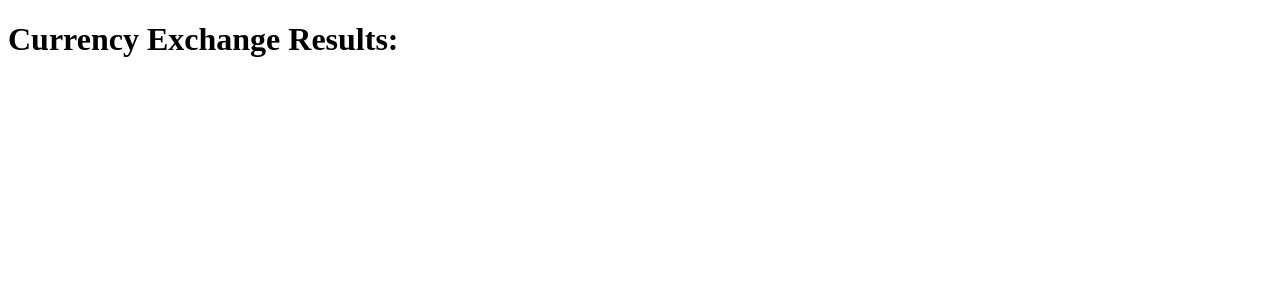
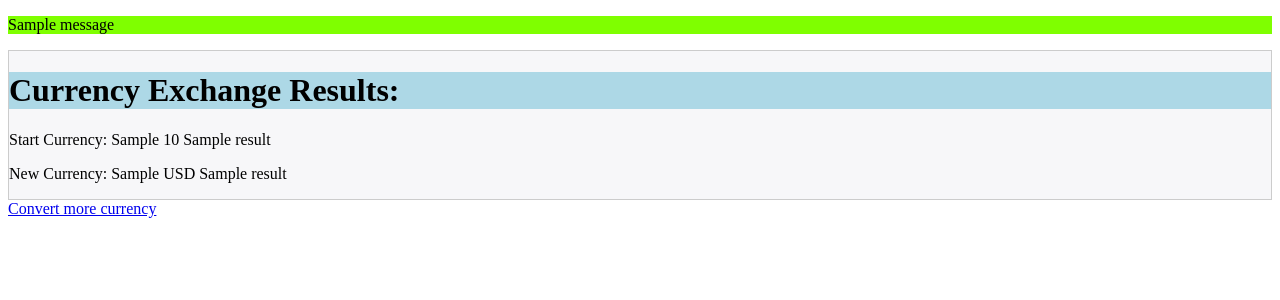
Before and after one commit to storrer/forex-with-flask, a Flask app: template templates/results-page.html in a window 1280 px wide. Shown: the top 300 px of the page. Run offline with Flask 2, Linux system fonts and the light colour scheme; the template is opened without the code that fills it: most values are stand-ins (such as "Sample title", 1, 10 or a date in 2020); one stand-in notice (Sample message) is shown.

Commit message:
Implemented everything this morning

```diff
--- a/app.py
+++ b/app.py
@@ -1,31 +1,20 @@
 # Christopher Storrer's Assessment
-from flask import Flask, request, render_template, flash, session
-# Our currency rate getter
-from forex_python.converter import CurrencyRates
-""" Usage Examples from forex-python.readthedocs.io
-        >>> c = CurrencyRates()
-        >>> c.get_rates('USD')   # you can directly call get_rates('USD')
-        {u'IDR': 13625.0, u'BGN': 1.7433, ...}
-        get_rates
-"""
-
+from flask import Flask, request, render_template, flash, session, redirect
+from rates_and_codes import convert_currency, validate_user_input
 # remove later
 from flask_debugtoolbar import DebugToolbarExtension
 app = Flask(__name__)
 app.config['SECRET_KEY'] = "oh-so-secret"
-
+app.config["DEBUG_TB_INTERCEPT_REDIRECTS"] = False
 debug = DebugToolbarExtension(app)
 
 
 
+RESULTS = {}
 
 # List of valid currency codes for form validation
 # if code not in valid_currency_codes then raise exception
-valid_currency_codes = ["EUR", "IDR", "BGN", "ILS", "GBP", "DKK", "CAD",
-                        "JPY", "HUF", "RON", "MYR", "SEK", "SGD", "HKD",
-                        "AUD", "CHF", "KRW", "CNY", "TRY", "HRK", "NZD",
-                        "THB", "USD", "NOK", "RUB", "INR", "MXN", "CZK",
-                        "BRL", "PLN", "PHP", "ZAR"]
+
 
 
 @app.route("/")
@@ -35,8 +24,23 @@ def homepage_form():
     #raise
     return render_template("form-page.html")
 
-@app.route("/results", methods= ["POST"])
-def results_page():
-    """"Displays the results of the currency conversion process."""
+@app.route("/calculate", methods= ["POST"])
+def evaluate_currency():
+    """Calclulate the results using rates_and_codes.py"""
+    # curr_from, curr_to, amount
+    from_currency = request.form['curr_from']
+    to_currency = request.form['curr_to']
+    if validate_user_input(from_currency, to_currency):
+        flash("Converting your chosen currencies: ")
+    else:
+        flash("Please use a valid currrency code.")
+        return render_template("form-page.html")
+    amount = request.form['amount']
+    RESULTS = convert_currency(from_currency, to_currency, amount)
 
-    return render_template("results-page.html")
+    #return redirect("/results")
+    return render_template("results-page.html",results=RESULTS)
+
+#@app.route("/results")
+#def display_results():
+#    """Display the results of the currency conversion process"""
--- a/static/styles.css
+++ b/static/styles.css
@@ -1 +1,29 @@
 /* Static file for styles to be applied to all HTML */
+
+
+.results{
+    background-color: #F7F7F9;
+    border: 1px solid #ccc;
+}
+.msg{
+    background-color: chartreuse;
+
+}
+label
+ {
+   display:block;
+   margin:10px 0;
+}
+button span{
+    display:inline-block;
+}
+
+label span
+ {
+   display:inline-block;
+   text-align:right;
+   width:100px;
+}
+h1, button{
+    background-color: lightblue;
+}
--- a/templates/base.html
+++ b/templates/base.html
@@ -6,11 +6,14 @@
     <meta http-equiv="X-UA-Compatible" content="IE=edge">
     <meta name="viewport" content="width=device-width, initial-scale=1.0">
     <title>{% block title %}{% endblock%}</title>
+    <link rel="stylesheet" href="./static/styles.css">
 
 </head>
 <body>
     <main id="content">
-        {% block content %} {% endblock %}
+        {% block content %}
+
+        {% endblock %}
     </main>
 
 </body>
--- a/templates/results-page.html
+++ b/templates/results-page.html
@@ -2,6 +2,14 @@
 {% block title %}Currency Exchange Results{% endblock %}
 
 {% block content %}
-<!-- placeholder template -->
+{% for msg in get_flashed_messages() %}
+<div class="msg"><p>{{msg}}</p></div>
+{%endfor %}
+<div class="results">
 <h1>Currency Exchange Results:</h1>
+<p>Start Currency: {{results['curr_from_symbol']}} {{results['start_amount']}} {{results['curr_from_name']}}</p>
+<p>New Currency: {{results['curr_to_symbol']}} {{results["value_in_new_currency"]}} {{results['curr_to_name']}}</p>
+</div>
+<a href="/">Convert more currency</a>
+
 {% endblock %}
```
Also changed, not shown: rates_and_codes.py (added, +64 -0 lines), templates/form-page.html (+24 -5 lines), tests.py (+7 -0 lines).
